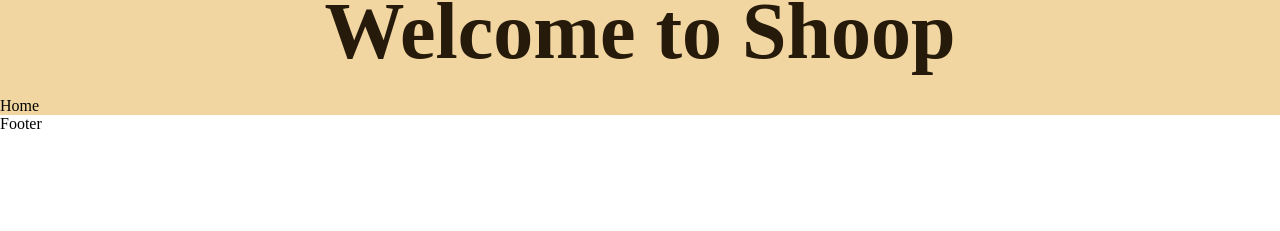
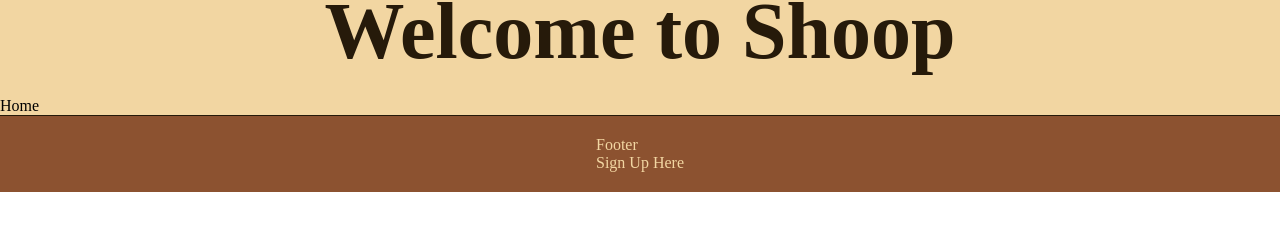
Before and after one commit to phil20267541/Shoop, a Vue app: page /Home in a window 1280 px wide. Shown: the part 93-324 px from the top of the page. Built offline with nearby package versions, Linux system fonts and the light colour scheme.

Commit message:
Coming Soon Page

```diff
--- /dev/null
+++ b/404.html
@@ -0,0 +1,24 @@
+<!DOCTYPE html>
+<html lang="en">
+  <head>
+    <meta charset="UTF-8">
+    <link rel="icon" href="public/favicon.ico">
+    <meta name="viewport" content="width=device-width, initial-scale=1.0">
+    <title>Coming Soon</title>
+    <style>
+      body {
+        background-color: #F2D6A2;
+      }
+
+      h1 {
+        margin-top: 200px;
+        justify-self: center;
+        color: #261A0A;
+        font-size: 80px;
+      }
+    </style>
+  </head>
+  <body>
+    <h1>Coming Soon</h1>
+  </body>
+</html>
--- a/index.html
+++ b/index.html
@@ -4,7 +4,7 @@
     <meta charset="UTF-8">
     <link rel="icon" href="/favicon.ico">
     <meta name="viewport" content="width=device-width, initial-scale=1.0">
-    <title>Vite App</title>
+    <title>Shoop</title>
   </head>
   <body>
     <div id="app"></div>
--- a/src/App.vue
+++ b/src/App.vue
@@ -42,6 +42,12 @@
     background-color: #F2D6A2;
   }
 
+  footer {
+    background-color: #8C5230;
+    justify-items: center;
+    border-top: 1px solid #261A0A;
+  }
+
   @media screen and (min-width: 481px) and (max-width: 768px) {
 
   }
--- a/src/components/Footer.vue
+++ b/src/components/Footer.vue
@@ -1,7 +1,22 @@
 <template>
-  <p>Footer</p>
+  <div class="footer-container">
+    <p>Footer</p>
+    <div class="sign-up-container">
+      <p>Sign Up Here</p>
+    </div>
+    <div class="links-container">
+
+    </div>
+  </div>
 </template>
 
 <script></script>
 
-<style></style>
+<style>
+.footer-container {
+  color: #F2D6A2;
+  padding: 20px;
+}
+
+
+</style>
```
